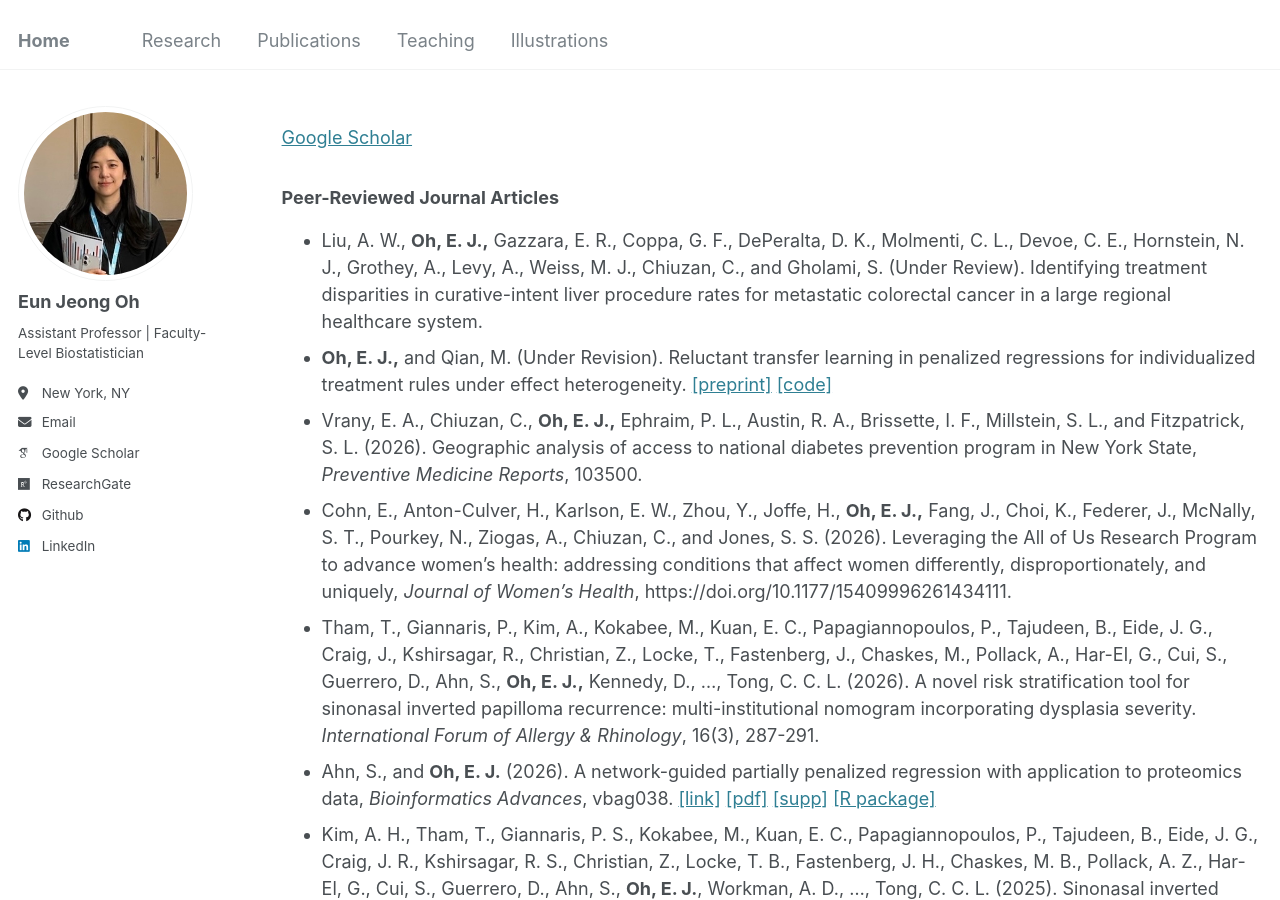
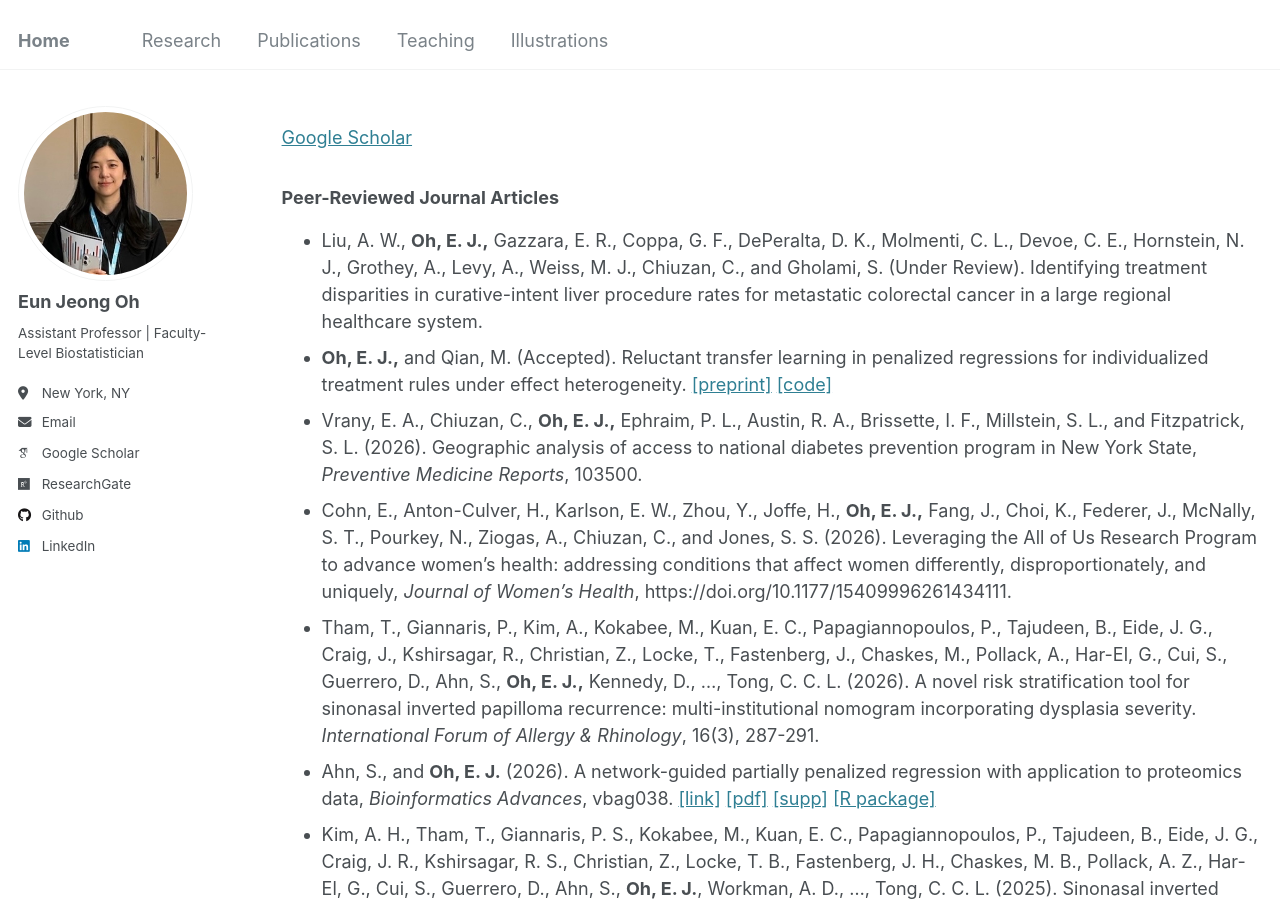
Before and after one commit to oheunj/oheunj.github.io, a Jekyll site: the page built from _pages/publications.md, in a window 1280 px wide and 900 px high. Built offline with Jekyll 4.4.1, drawn with Linux system fonts in a browser that asks for light colours; some web fonts are replaced.

Commit message:
Update publications.md

```diff
--- a/_pages/publications.md
+++ b/_pages/publications.md
@@ -14,7 +14,7 @@
 ### Peer-Reviewed Journal Articles
 
 * Liu, A. W., __Oh, E. J.,__ Gazzara, E. R., Coppa, G. F., DePeralta, D. K., Molmenti, C. L., Devoe, C. E., Hornstein, N. J., Grothey, A., Levy, A., Weiss, M. J., Chiuzan, C., and Gholami, S. (Under Review). Identifying treatment disparities in curative-intent liver procedure rates for metastatic colorectal cancer in a large regional healthcare system.
-* __Oh, E. J.,__ and Qian, M. (Under Revision). Reluctant transfer learning in penalized regressions for individualized treatment rules under effect heterogeneity. [[preprint]](https://arxiv.org/pdf/2511.08559v2) [[code]](https://github.com/oheunj/RTL)
+* __Oh, E. J.,__ and Qian, M. (Accepted). Reluctant transfer learning in penalized regressions for individualized treatment rules under effect heterogeneity. [[preprint]](https://arxiv.org/pdf/2511.08559v2) [[code]](https://github.com/oheunj/RTL)
 * Vrany, E. A., Chiuzan, C., __Oh, E. J.,__ Ephraim, P. L., Austin, R. A., Brissette, I. F., Millstein, S. L., and Fitzpatrick, S. L. (2026). Geographic analysis of access to national diabetes prevention program in New York State, _Preventive Medicine Reports_, 103500.
 * Cohn, E., Anton-Culver, H., Karlson, E. W., Zhou, Y., Joffe, H., __Oh, E. J.,__ Fang, J., Choi, K., Federer, J., McNally, S. T., Pourkey, N., Ziogas, A., Chiuzan, C., and Jones, S. S. (2026). Leveraging the All of Us Research Program to advance women’s health: addressing conditions that affect women differently, disproportionately, and uniquely, _Journal of Women's Health_, https://doi.org/10.1177/15409996261434111.
 * Tham, T., Giannaris, P., Kim, A., Kokabee, M., Kuan, E. C., Papagiannopoulos, P., Tajudeen, B., Eide, J. G., Craig, J., Kshirsagar, R., Christian, Z., Locke, T., Fastenberg, J., Chaskes, M., Pollack, A., Har-El, G., Cui, S., Guerrero, D., Ahn, S., __Oh, E. J.,__ Kennedy, D., ..., Tong, C. C. L. (2026). A novel risk stratification tool for sinonasal inverted papilloma recurrence: multi-institutional nomogram incorporating dysplasia severity. _International Forum of Allergy & Rhinology_, 16(3), 287-291.
```
